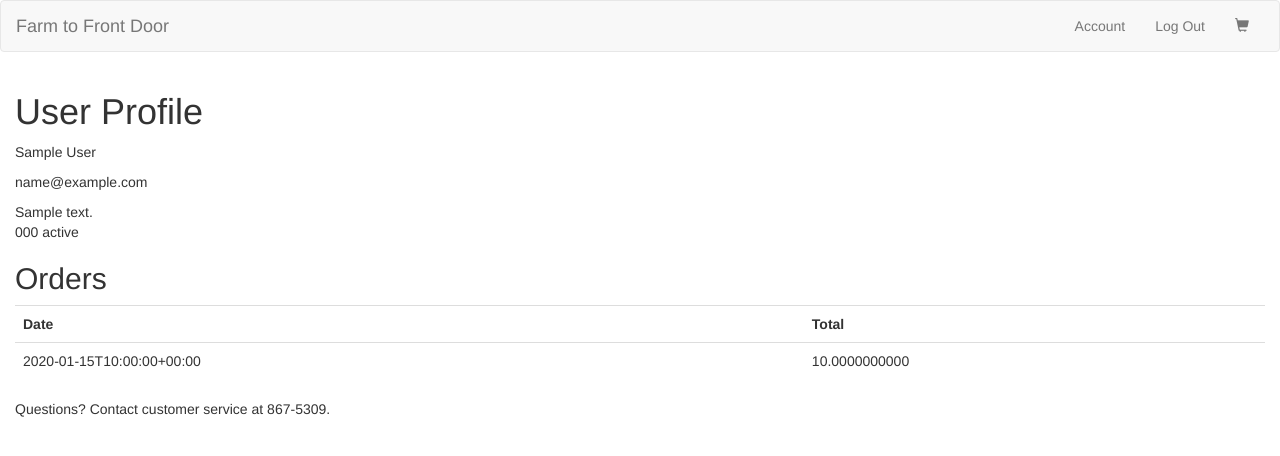
After one commit to Gerdie/farm-to-front-door, a Flask app: page /account in a window 1280 px wide. The commit adds this page. Shown: the top 456 px of the page. Run offline with Flask 2, Linux system fonts and the light colour scheme; the visitor is signed in with stand-in values (Sample User, id 1); tables that the repository leaves empty hold one stand-in row (values such as "Sample post"); some libraries are stand-ins or nearby versions.

Commit message:
Added user account page and functionality

```diff
--- a/server.py
+++ b/server.py
@@ -149,6 +149,15 @@ def add_product_to_cart(product_id):
     print cart
 
     return redirect('/products/' + str(product_id))
+
+
+@app.route('/account')
+def show_account():
+    """Show user's info, past orders"""
+
+    customer = db.session.query(Customer).filter(Customer.email == session['email']).one()
+
+    return render_template("account.html", customer=customer)
 
 
 # @app.route('/cart')
--- /dev/null
+++ b/templates/account.html
@@ -0,0 +1,34 @@
+{% extends 'base.html' %}
+
+{% block body %}
+
+<h1>User Profile</h1>
+
+<p>{{ customer.first_name }} {{ customer.last_name }}</p>
+<p>{{ customer.email }}</p>
+
+<p>{{ customer.street_address }}<br>
+    {{ customer.zipcode }} {{ customer.state }}</p>
+
+<h2>Orders</h2>
+
+<table class="table table-hover">
+    <tr>
+        <th>Date</th>
+        <th>Total</th>
+    </tr>
+
+{% for order in customer.orders %}
+
+    <tr>
+        <td>{{ order.placed_at }}</td>
+        <td>{{ order.total }}</td>
+    <tr>
+
+{% endfor %}
+
+</table>
+
+<p>Questions? Contact customer service at 867-5309.</p>
+
+{% endblock %}
--- a/templates/base.html
+++ b/templates/base.html
@@ -40,6 +40,7 @@
           -->
           <ul class="nav navbar-nav navbar-right">
             {% if 'email' in session %}
+            <li><a href="/account">Account</a></li>
             <li><a href="/logout">Log Out</a></li>
             {% else %}
             <li><a href="" data-toggle="modal" data-target="#LoginModal" id="loginNav">Login</a></li>
```
